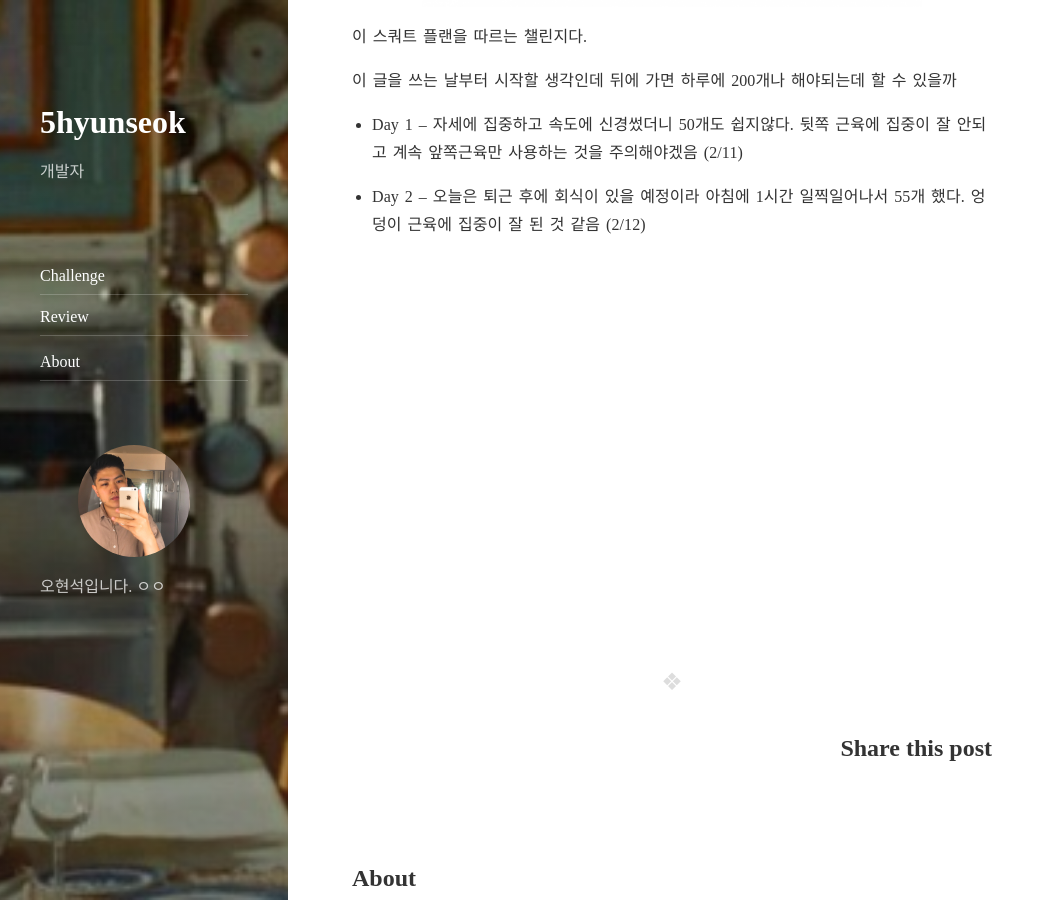
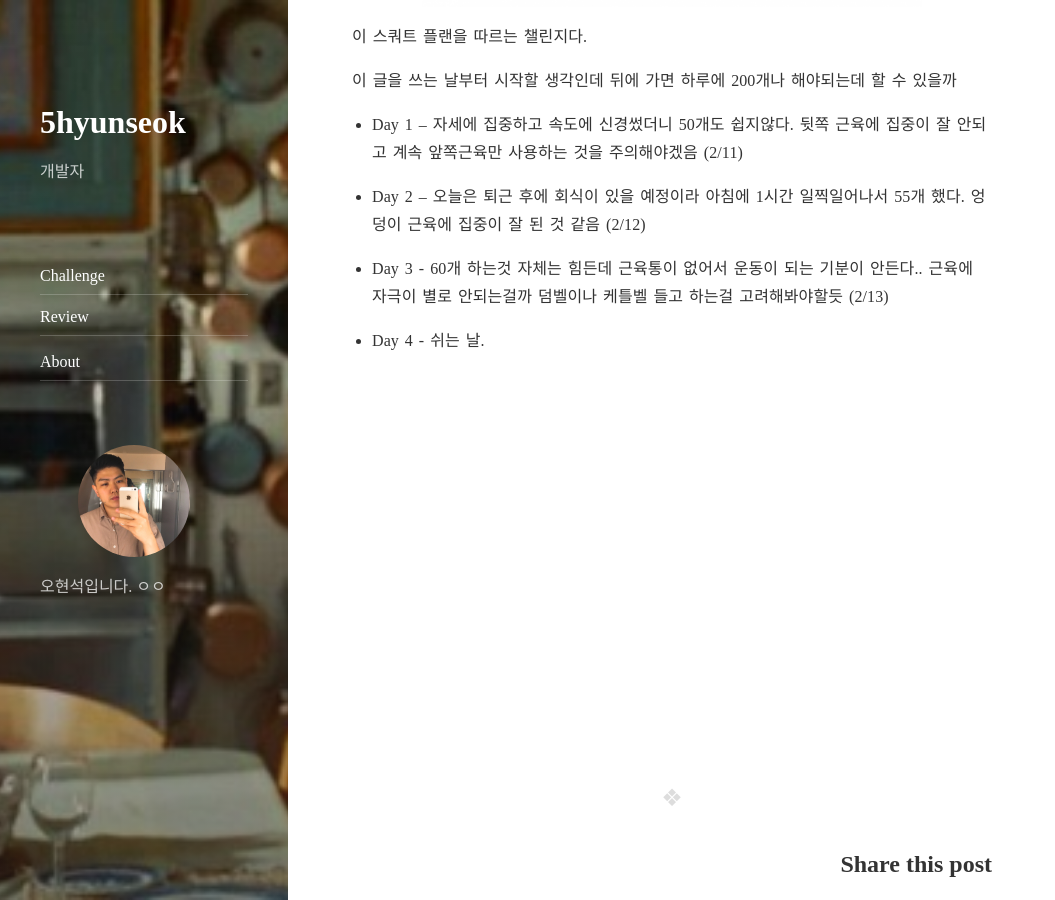
Before and after one commit to 5hyunseok/5hyunseok.github.io, a Jekyll site: the page built from _posts/2018-02-11-squat-challenge.markdown, in a window 1280 px wide and 900 px high, scrolled down 1454 px. Shown: the whole window, without its empty margins (0-1055 px from the left). Built offline with Jekyll 4.4.1, drawn with Linux system fonts in a browser that asks for light colours; nearby versions of some CDN libraries; comment, search, counter and statistics services are not loaded.

Commit message:
Add day 3-4 of Squat Challenge

```diff
--- a/_posts/2018-02-11-squat-challenge.markdown
+++ b/_posts/2018-02-11-squat-challenge.markdown
@@ -30,3 +30,7 @@ comments: true
 - Day 1 – 자세에 집중하고 속도에 신경썼더니 50개도 쉽지않다. 뒷쪽 근육에 집중이 잘 안되고 계속 앞쪽근육만 사용하는 것을 주의해야겠음 (2/11)
 
 - Day 2 – 오늘은 퇴근 후에 회식이 있을 예정이라 아침에 1시간 일찍일어나서 55개 했다. 엉덩이 근육에 집중이 잘 된 것 같음 (2/12)
+
+- Day 3 - 60개 하는것 자체는 힘든데 근육통이 없어서 운동이 되는 기분이 안든다.. 근육에 자극이 별로 안되는걸까 덤벨이나 케틀벨 들고 하는걸 고려해봐야할듯 (2/13)
+
+- Day 4 - 쉬는 날.
```
